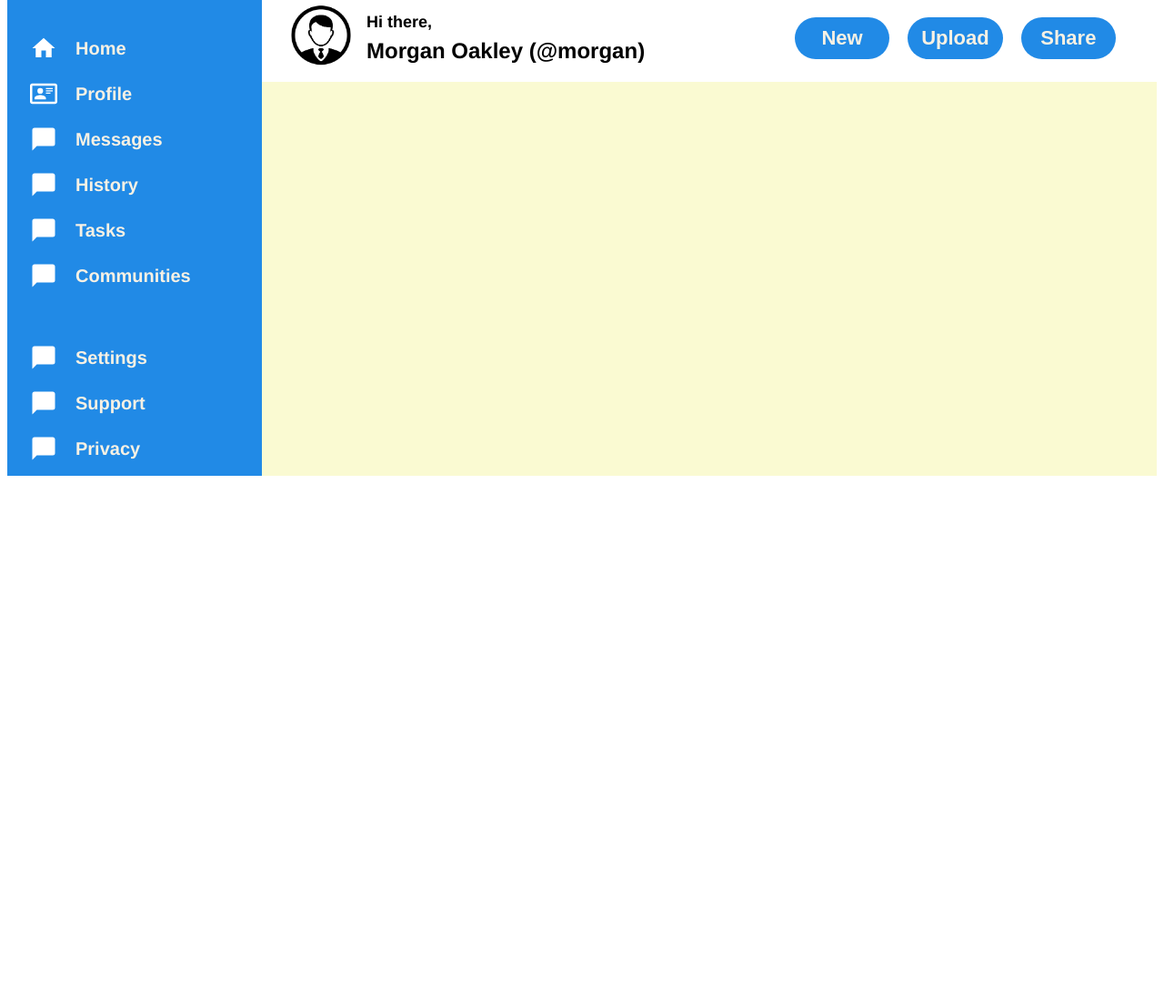
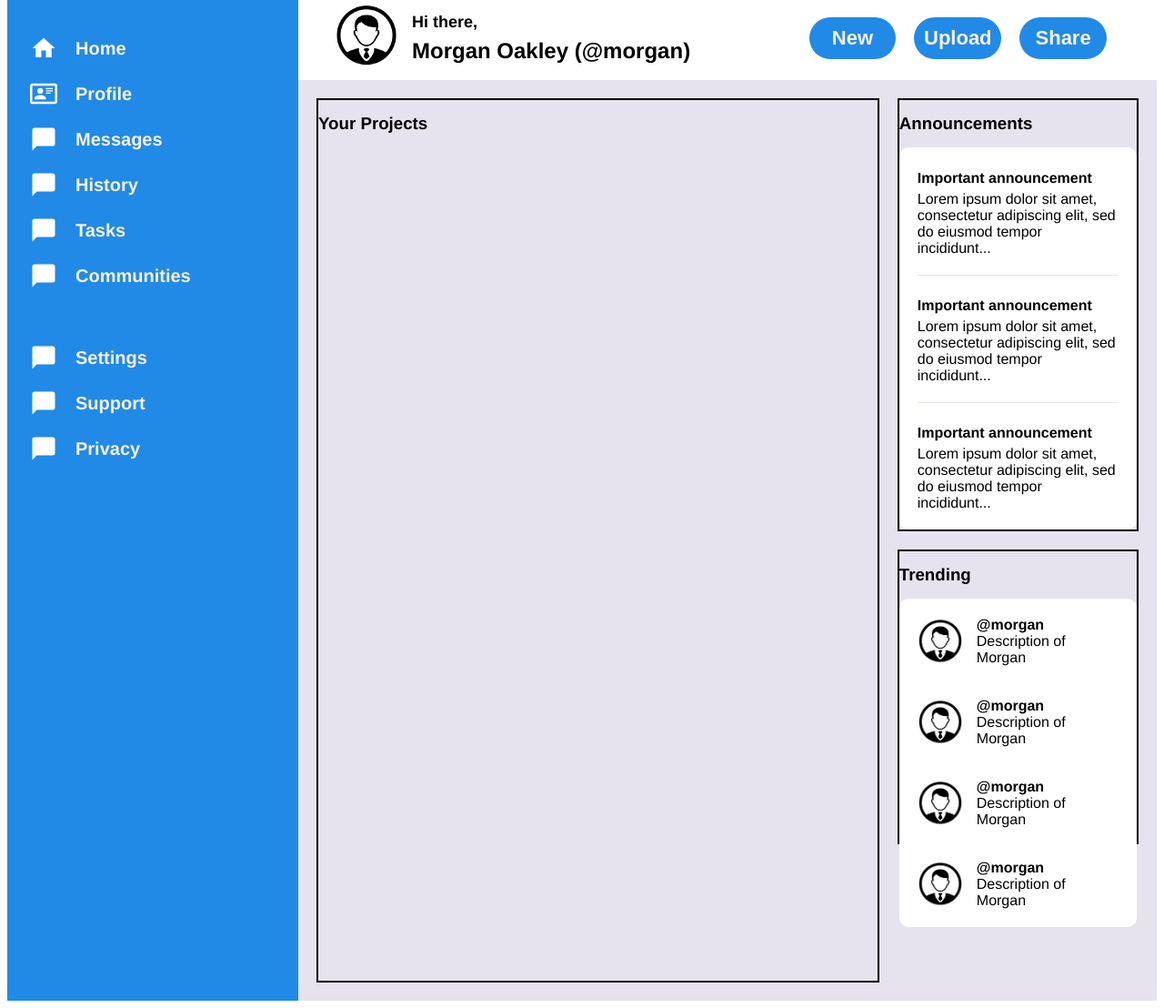
Before and after one commit to gtpWebDev/odin-2-admin-dashboard, a plain HTML site: page index.html in a window 1280 px wide. Shown: the part 95-1203 px from the top of the page at 91% size. Before the commit the page ends 800 px from the top, so only its background shows below. Drawn offline with Linux system fonts and the light colour scheme.

Commit message:
Add announcements and trending panes
Main content structure created with placeholder for projects.
Announcement and trending panes constructed and filled with
dummy content.

```diff
--- a/index.html
+++ b/index.html
@@ -92,6 +92,65 @@
 
     <div id="main-content">
 
+      <div id="main-projects-container">
+        <h3>Your Projects</h3>
+
+      </div>
+      <div id="main-announcements-container">
+        <h3>Announcements</h3>
+        <div id="announcements-content-container">
+          <div class="announcement-container">
+            <h4>Important announcement</h4>
+            <p class="announcement-text">Lorem ipsum dolor sit amet, consectetur adipiscing elit, sed do eiusmod tempor incididunt...</p>
+          </div>
+          <div class="empty-row"></div>
+          <div class="announcement-container">
+            <h4>Important announcement</h4>
+            <p class="announcement-text">Lorem ipsum dolor sit amet, consectetur adipiscing elit, sed do eiusmod tempor incididunt...</p>
+          </div>
+          <div class="empty-row"></div>
+          <div class="announcement-container">
+            <h4>Important announcement</h4>
+            <p class="announcement-text">Lorem ipsum dolor sit amet, consectetur adipiscing elit, sed do eiusmod tempor incididunt...</p>
+          </div>
+        </div>
+      </div>
+      <div id="main-trending-container">
+        <h3>Trending</h3>
+        <div id="trending-content-container">
+          <div class="indiv-trending-container">
+            <img class="profile-pic" src="img/profile-pic.png" alt="search">
+            <div>
+              <p style="font-weight: 800">@morgan</p>
+              <p>Description of Morgan</p>
+            </div>
+          </div>
+          <div class="indiv-trending-container">
+            <img class="profile-pic" src="img/profile-pic.png" alt="search">
+            <div>
+              <p style="font-weight: 800">@morgan</p>
+              <p>Description of Morgan</p>
+            </div>
+          </div>
+          <div class="indiv-trending-container">
+            <img class="profile-pic" src="img/profile-pic.png" alt="search">
+            <div>
+              <p style="font-weight: 800">@morgan</p>
+              <p>Description of Morgan</p>
+            </div>
+          </div>
+          <div class="indiv-trending-container">
+            <img class="profile-pic" src="img/profile-pic.png" alt="search">
+            <div>
+              <p style="font-weight: 800">@morgan</p>
+              <p>Description of Morgan</p>
+            </div>
+          </div>
+        </div>
+
+
+      </div>
+
     </div>
 
 
@@ -99,3 +158,5 @@
 
 </body>
 </html>
+
+<!-- Lorem ipsum dolor sit amet, consectetur adipiscing elit, sed do eiusmod tempor incididunt ut labore et dolore magna aliqua. Ut enim ad minim veniam, quis nostrud exercitation ullamco laboris nisi ut aliquip ex ea commodo consequat. Duis aute irure dolor in reprehenderit in voluptate velit esse cillum dolore eu fugiat nulla pariatur. Excepteur sint occaecat cupidatat non proident, sunt in culpa qui officia deserunt mollit anim id est laborum. -->
--- a/styles.css
+++ b/styles.css
@@ -18,6 +18,15 @@
 body {
   font-size: 16px;
   font-family: var(--font-hierarchy);
+}
+
+h3 {
+  margin: 15px 0 15px 0;
+}
+
+
+h4 {
+  margin: 5px 0;
 }
 
 p {
@@ -42,8 +51,8 @@ p {
 
 #top-container {
   display: grid;
-  grid-template-columns: 280px 3fr;
-  grid-template-rows: auto 1fr;
+  grid-template-columns: 320px 3fr;
+  grid-template-rows: 175px 1fr;
 }
 
 #side-dashboard {
@@ -60,7 +69,7 @@ p {
   background-color: var(--backGroundColour);
   grid-column: 2;
   grid-row: 1;
-  padding: 10px 30px;
+  padding: 10px 40px;
   display: grid;
   grid-template-columns: 4fr 3fr;
   grid-template-rows: 50px 1fr;
@@ -73,6 +82,9 @@ p {
   background-color: lightgoldenrodyellow;
   grid-column: 2;
   grid-row: 2;
+  display: grid;
+  grid-template-rows: repeat(1fr 1fr);
+  grid-template-columns: repeat(0.7fr 0.3fr);
 }
 
 
@@ -128,7 +140,7 @@ p {
 #topbar-search-text {
   border: none;
   border-radius: 15px;
-  padding: 3px 10px;
+  padding: 10px;
   background-color: var(--midLightColour);
 }
 
@@ -172,3 +184,62 @@ p {
   font-size: 22px;
   font-weight: 800;
 }
+
+#main-content {
+  background-color: var(--midLightColour);
+  grid-column: 2;
+  grid-row: 2;
+  display: grid;
+  grid-template-rows: 1fr 1fr;
+  grid-template-columns: 0.7fr 0.3fr;
+  padding: 20px;
+  gap: 20px;
+}
+
+#main-projects-container {
+  border: 2px solid;
+  grid-row: 1 / 3;
+  grid-column: 1;
+}
+
+#main-announcements-container {
+  grid-row: 1;
+  grid-column: 2;
+  border: 2px solid;
+}
+
+#announcements-content-container {
+  background-color: var(--backGroundColour);
+  border-radius: 10px;
+  padding: 20px;
+  display: grid;
+  grid-template-rows: 1fr 0px 1fr 0px 1fr;
+  gap: 20px;
+}
+
+.empty-row {
+  border-top: 1px solid var(--midLightColour);
+}
+
+#main-trending-container {
+  border: 2px solid;
+  grid-row: 2;
+  grid-column: 2;
+  height: 40vh;
+}
+
+#trending-content-container {
+  background-color: var(--backGroundColour);
+  border-radius: 10px;
+  padding: 20px;
+  display: grid;
+  grid-template-rows: repeat(4,1fr);
+  gap: 35px;
+}
+
+.indiv-trending-container {
+  display: grid;
+  grid-template-columns: auto 1fr;
+  gap: 15px;
+  align-items: center;
+}
```
